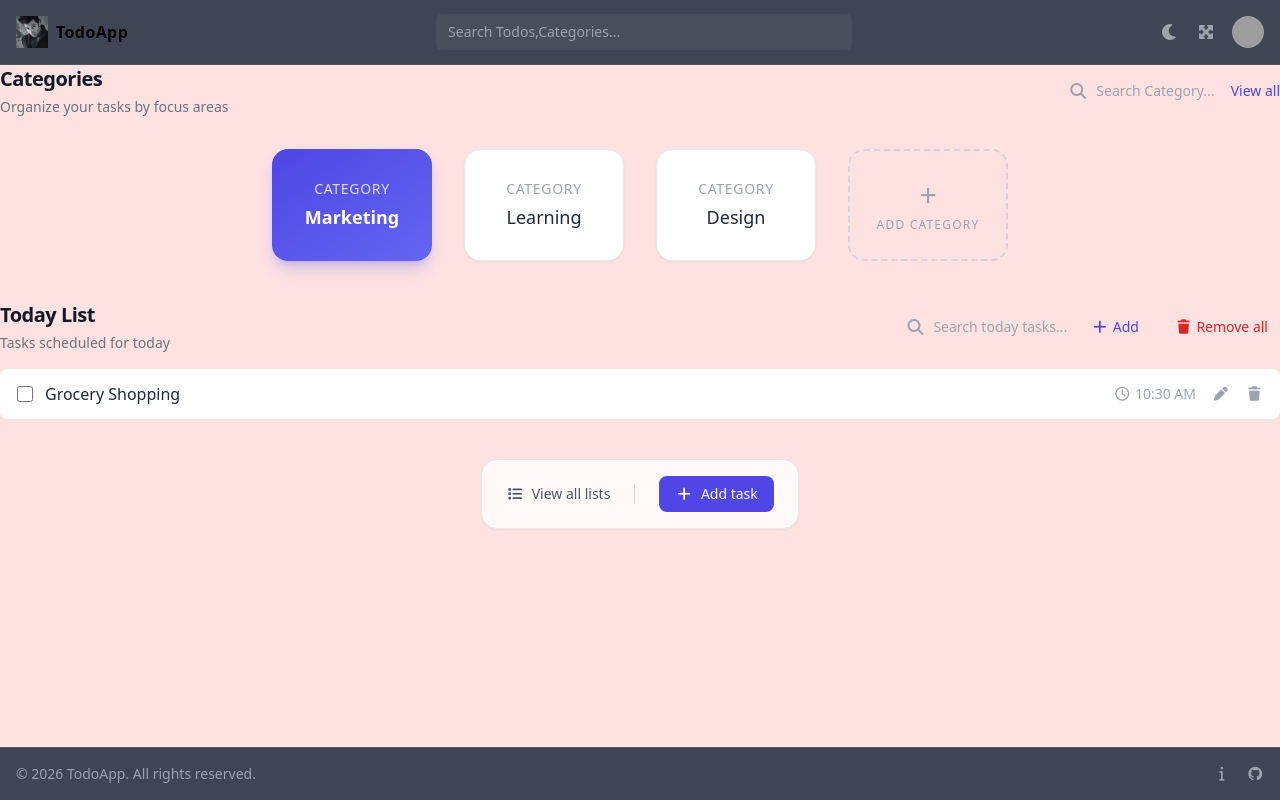
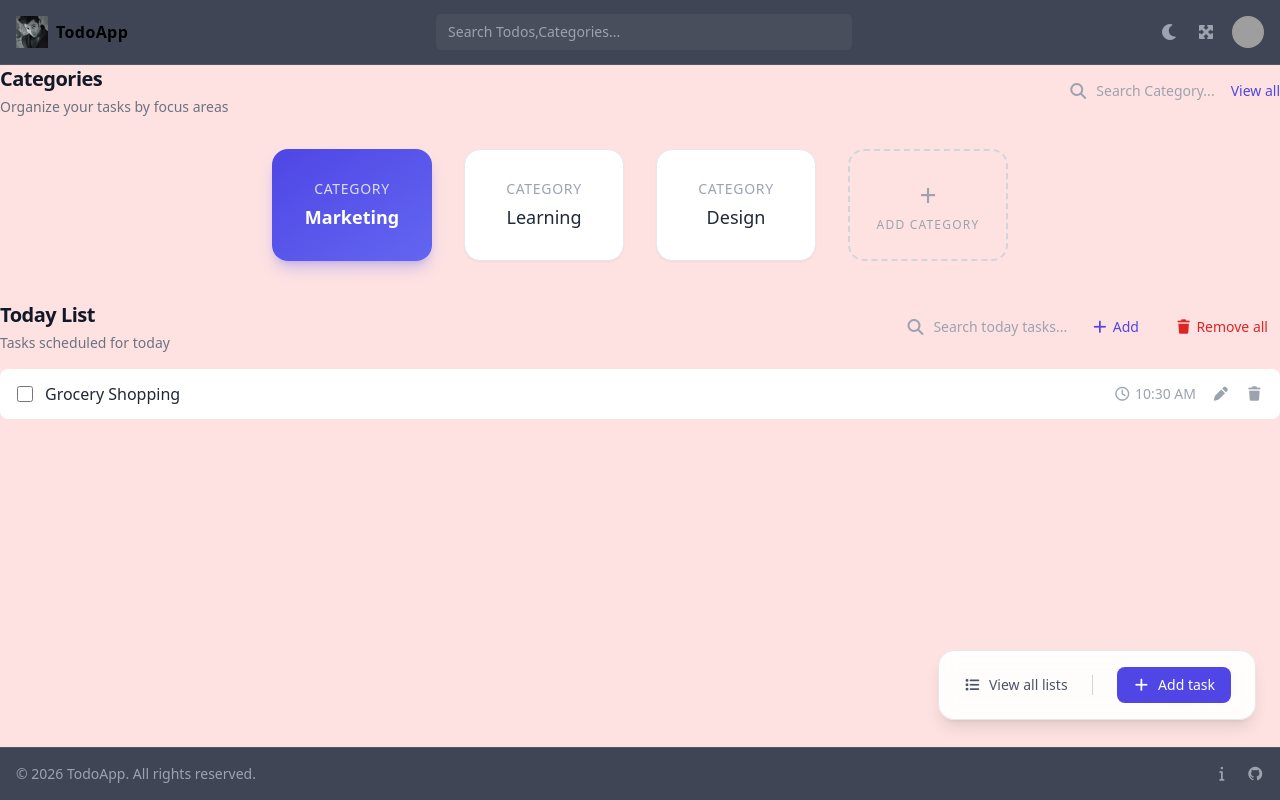
Before and after one commit to abhishekdound/ProgressProject, an Angular app: page /home in a window 1280 px wide. Built offline with nearby package versions, Linux system fonts and the light colour scheme; grey boxes are pictures that could not be loaded.

Commit message:
Add task Modal Added

```diff
--- a/src/app/mainContent/home-content/bottom-actions/bottom-actions.html
+++ b/src/app/mainContent/home-content/bottom-actions/bottom-actions.html
@@ -1,10 +1,24 @@
-<section class="mt-10 mb-6 flex justify-center">
+<section
+  class="fixed
+         bottom-20 right-6   <!-- 👈 adjust bottom based on footer height -->
+         z-40"
+>
   <div
-    class="flex items-center gap-6 rounded-2xl bg-white/80 dark:bg-slate-900/80 backdrop-blur border border-gray-200 dark:border-white/10 px-6 py-4 shadow-sm"
+    class="flex items-center gap-6
+           rounded-2xl
+           bg-white/90 dark:bg-slate-900/90
+           backdrop-blur
+           border border-gray-200 dark:border-white/10
+           px-6 py-4
+           shadow-lg"
   >
     <!-- View All Lists -->
     <button
-      class="flex items-center gap-2 text-sm font-medium text-gray-600 dark:text-gray-300 hover:text-indigo-600 dark:hover:text-indigo-400 transition"
+      class="flex items-center gap-2
+             text-sm font-medium
+             text-gray-600 dark:text-gray-300
+             hover:text-indigo-600 dark:hover:text-indigo-400
+             transition"
     >
       <i class="fa-solid fa-list"></i>
       View all lists
@@ -15,7 +29,14 @@
 
     <!-- Add Task -->
     <button
-      class="flex items-center gap-2 rounded-lg bg-indigo-600 px-4 py-2 text-sm font-medium text-white hover:bg-indigo-700 transition"
+      class="flex items-center gap-2
+             rounded-lg
+             bg-indigo-600
+             px-4 py-2
+             text-sm font-medium
+             text-white
+             hover:bg-indigo-700
+             transition"
       (click)="$event.stopPropagation(); ui.openAddTask('global')"
     >
       <i class="fa-solid fa-plus"></i>
```
